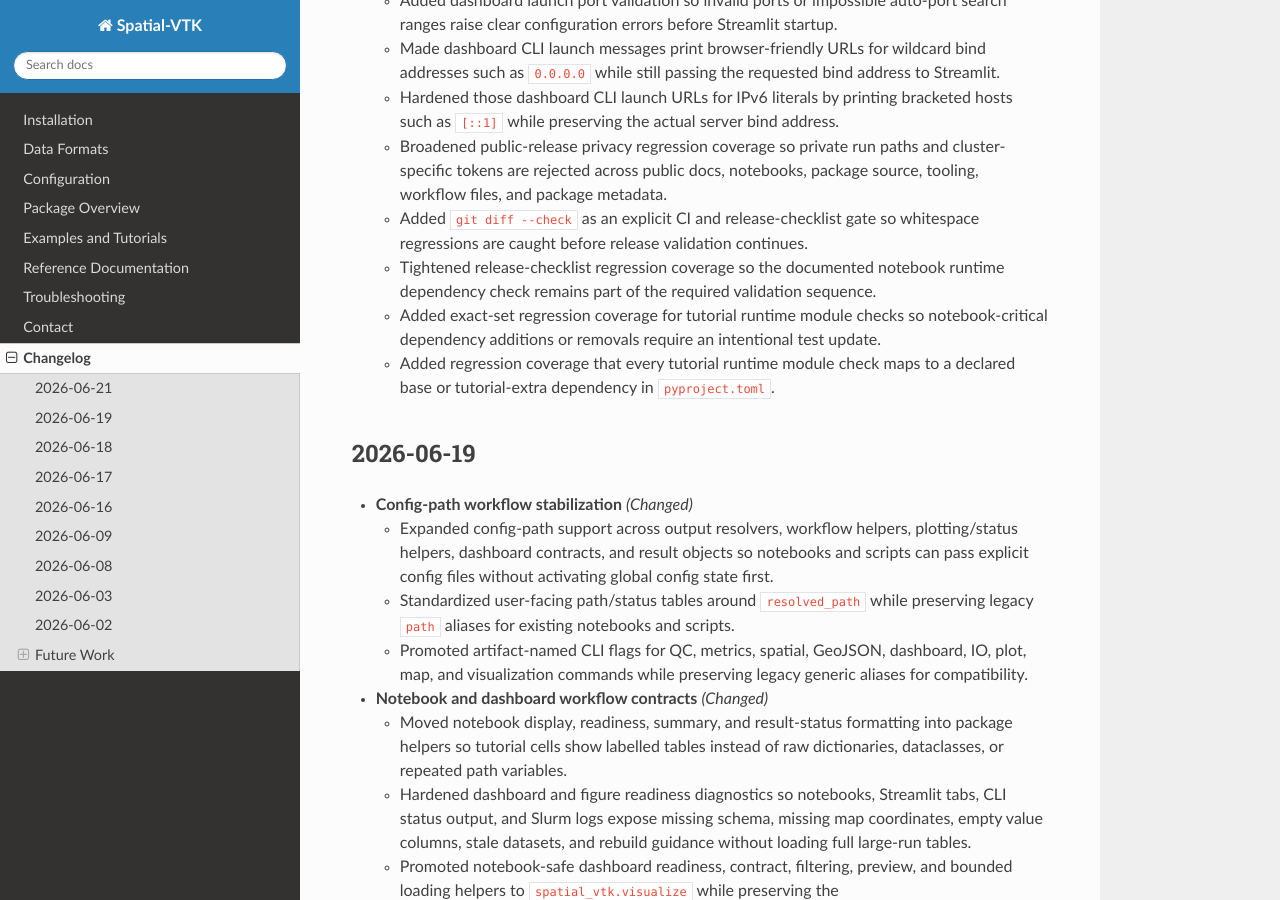
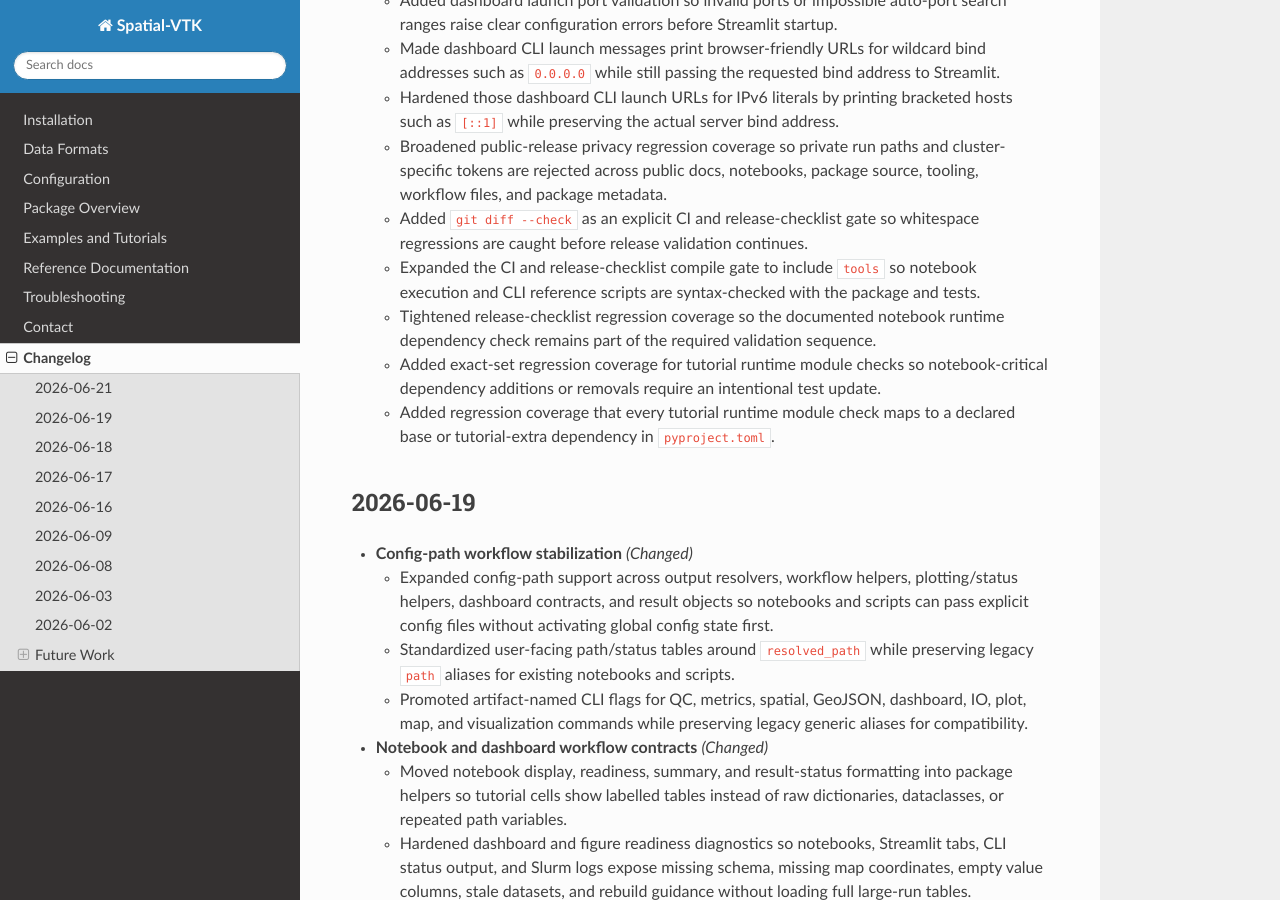
Before and after one commit to bcbirkel/spatial-vtk, a Sphinx documentation site: the page built from docs/changelog.rst, in a window 1280 px wide and 900 px high, scrolled down 2545 px. Built offline with Sphinx 7.4.7 and the Read the Docs theme 3.1.0, drawn with Linux system fonts in a browser that asks for light colours.

Commit message:
Compile tool scripts in release checks

```diff
--- a/docs/changelog.rst
+++ b/docs/changelog.rst
@@ -140,6 +140,9 @@ Changelog
     package source, tooling, workflow files, and package metadata.
   - Added ``git diff --check`` as an explicit CI and release-checklist gate so
     whitespace regressions are caught before release validation continues.
+  - Expanded the CI and release-checklist compile gate to include ``tools`` so
+    notebook execution and CLI reference scripts are syntax-checked with the
+    package and tests.
   - Tightened release-checklist regression coverage so the documented notebook
     runtime dependency check remains part of the required validation sequence.
   - Added exact-set regression coverage for tutorial runtime module checks so
```
Also changed, not shown: RELEASE_CHECKLIST.md (+1 -1 lines), 2 other files.
